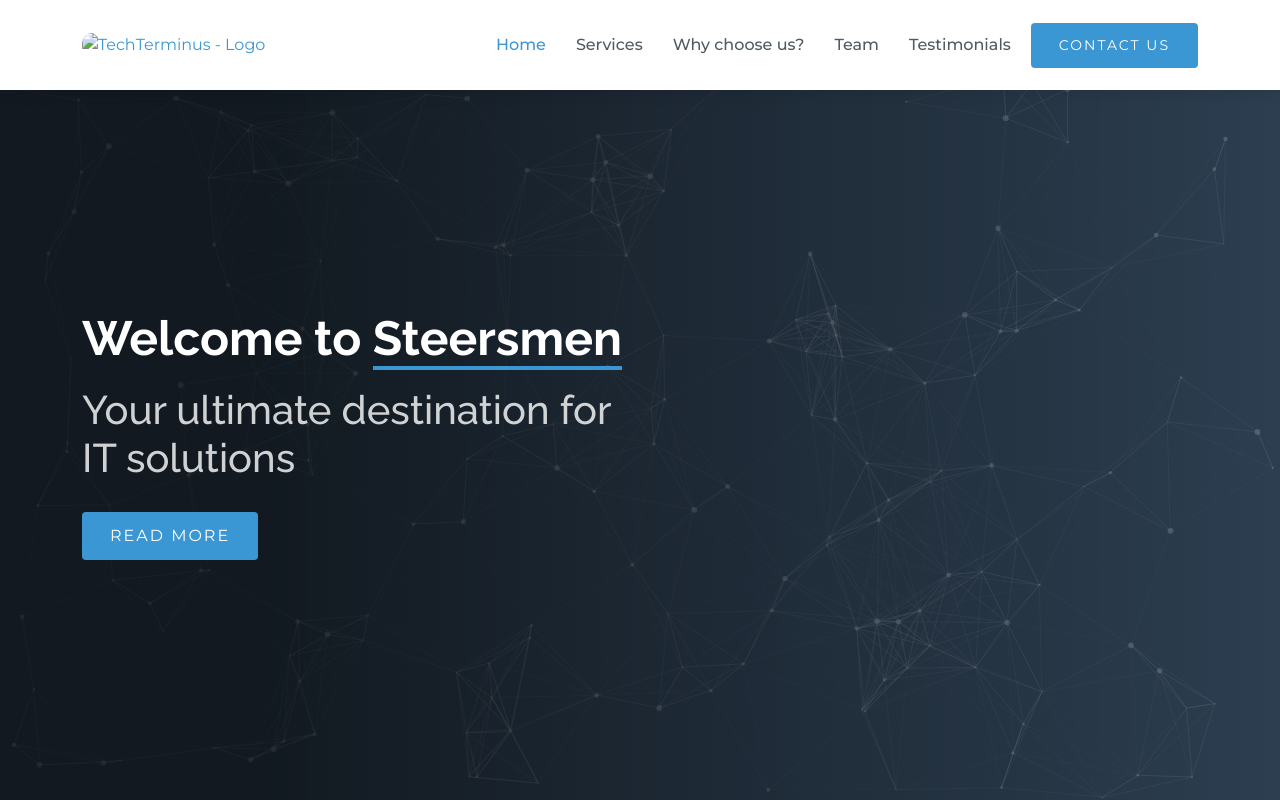
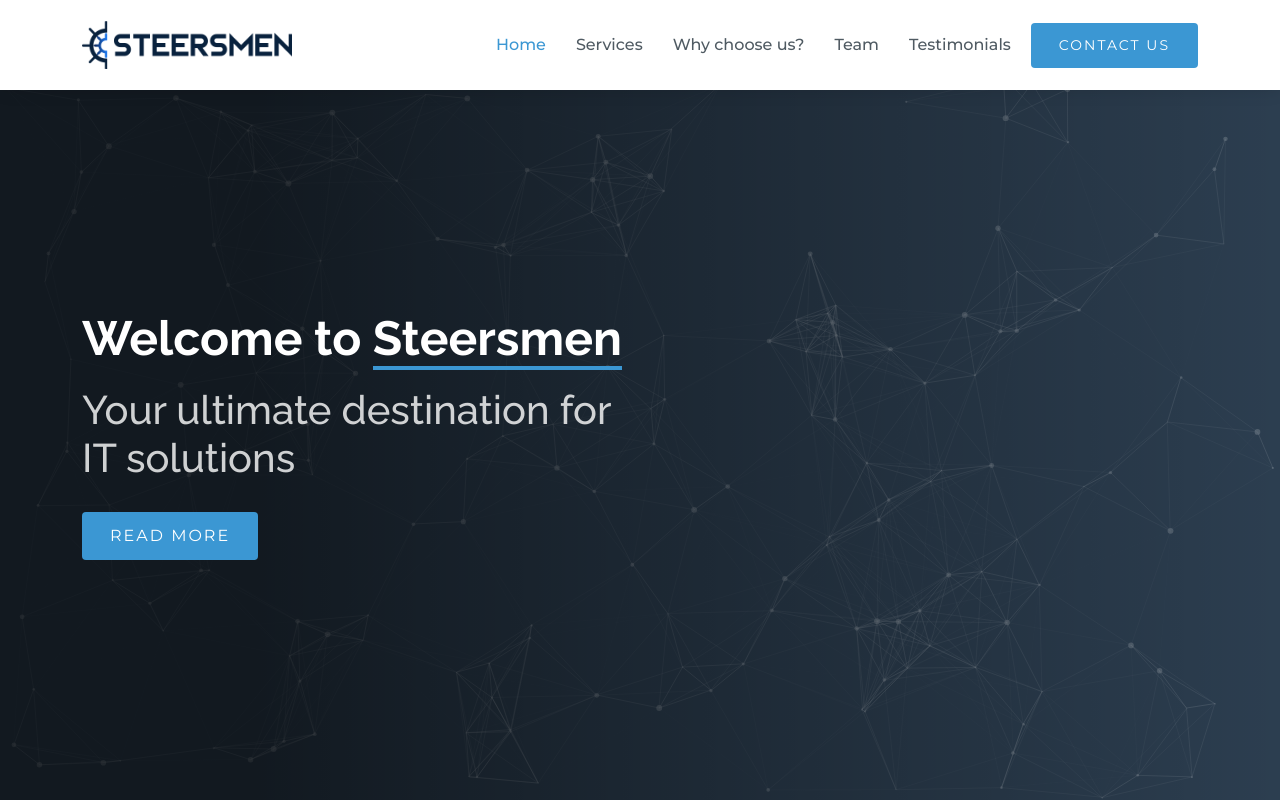
Before and after one commit to sakil5325/steersmen, a plain HTML site: page index.html in a window 1280 px wide. Shown: the top 800 px of the page. Drawn offline with Linux system fonts and the light colour scheme; animation ran at ten frames a second.

Commit message:
logo and meta changes

```diff
--- a/index.html
+++ b/index.html
@@ -5,12 +5,12 @@
   <meta charset="utf-8">
   <meta content="width=device-width, initial-scale=1.0" name="viewport">
 
-  <title>TechTerminus IT Solutions | Your ultimate destination for IT needs</title>
-  <meta content="TechTerminus IT Solutions is a full-service IT solutions provider. We provide web development, web designing, UI/UX designing, Dedicated developer provider, SEO and more. Get the best service and support for your business needs." name="description">
-  <meta content="IT Solutions Provider,Web Development,Web Designing,UI/UX Designing,Dedicated Developer Services,SEO Services,Full-Service IT Solutions,Business Website Development,Custom Web Design,User Interface (UI) Design,User Experience (UX) Design,Dedicated Developers,Search Engine Optimization,Online Marketing,E-commerce Solutions,Mobile App Development,Digital Marketing,IT Support,Responsive Web Design,Content Management System (CMS),Website Maintenance,Website Redesign,Software Development,Technology Solutions,Professional Web Services,IT Consultation,Web Application Development,Branding and Identity,Social Media Marketing,Digital Strategy,eCommerce Website Design,IT Solutions and Support,Cloud Solutions,Website Optimization,Mobile-Friendly Design,Content Marketing,Web Hosting,Software Integration,CRM Solutions,Online Presence Enhancement" name="keywords">
+  <!-- <title>Steersmen &#8211; Education Consultants | Training Experts | EdTech Consultants</title>
+  <meta content="TechTerminus IT Solutions is a full-service IT solutions provider. We provide web development, web designing, UI/UX designing, Dedicated developer provider, SEO and more. Get the best service and support for your business needs." name="description"> -->
+  <!-- <meta content="IT Solutions Provider,Web Development,Web Designing,UI/UX Designing,Dedicated Developer Services,SEO Services,Full-Service IT Solutions,Business Website Development,Custom Web Design,User Interface (UI) Design,User Experience (UX) Design,Dedicated Developers,Search Engine Optimization,Online Marketing,E-commerce Solutions,Mobile App Development,Digital Marketing,IT Support,Responsive Web Design,Content Management System (CMS),Website Maintenance,Website Redesign,Software Development,Technology Solutions,Professional Web Services,IT Consultation,Web Application Development,Branding and Identity,Social Media Marketing,Digital Strategy,eCommerce Website Design,IT Solutions and Support,Cloud Solutions,Website Optimization,Mobile-Friendly Design,Content Marketing,Web Hosting,Software Integration,CRM Solutions,Online Presence Enhancement" name="keywords"> -->
 
   <!-- Favicons -->
-  <link href="assets/img/favicon-32x32.png" rel="icon">
+  <link href="assets/img/ss.jpg" rel="icon">
   <link href="assets/img/favicon-180x180.png" rel="apple-touch-icon">
 
   <!-- Google Fonts -->
@@ -36,7 +36,7 @@
   <header id="header" class="fixed-top d-flex align-items-center">
     <div class="container d-flex align-items-center">
       <div class="logo me-auto">
-        <a href="/"><img src="../assets/img/steersmen-logo.png" alt="TechTerminus - Logo" class="img-fluid"></a>
+        <a href="/"><img src="assets/img/steersmen-logo-250px.png" alt="TechTerminus - Logo" class="img-fluid"></a>
       </div>
 
 
```
Also changed, not shown: assets/img/ss.jpg (added), assets/img/steersmen-logo-250px.png (added), img/ss.jpg (added).
